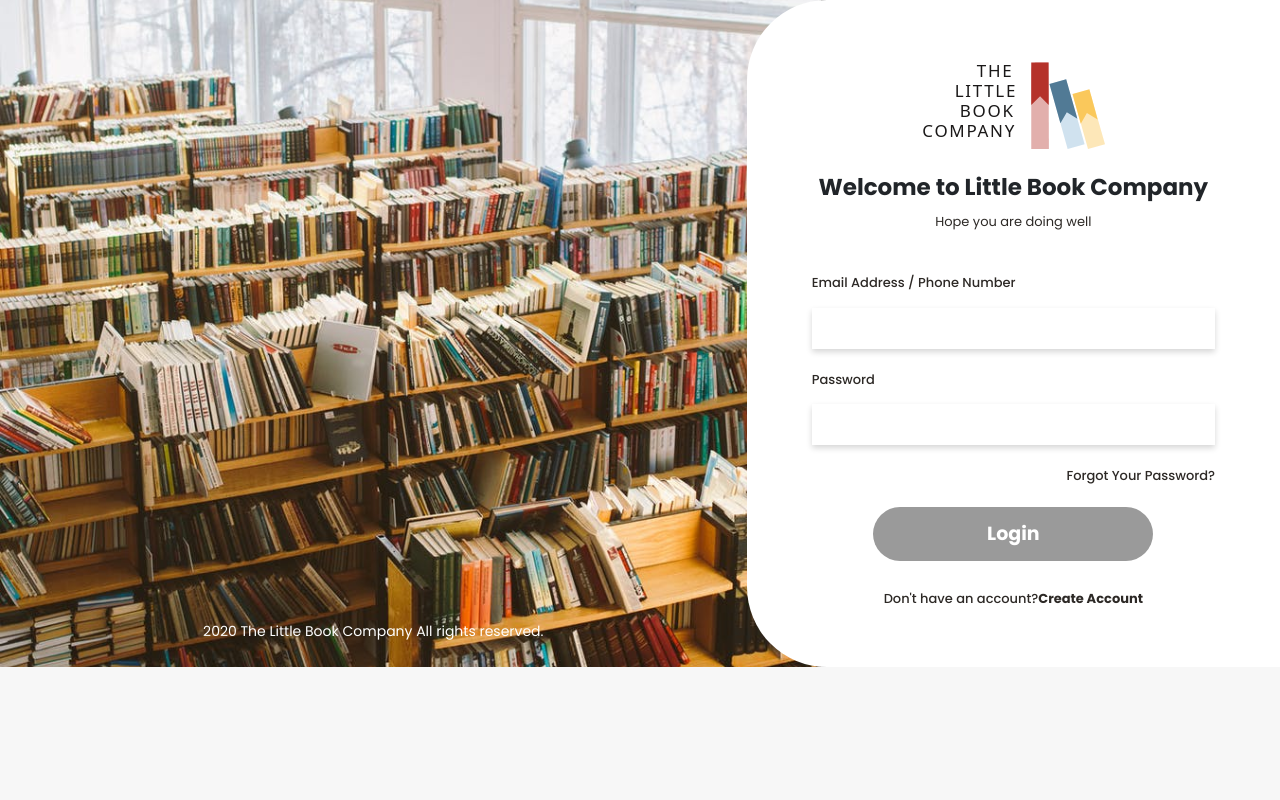
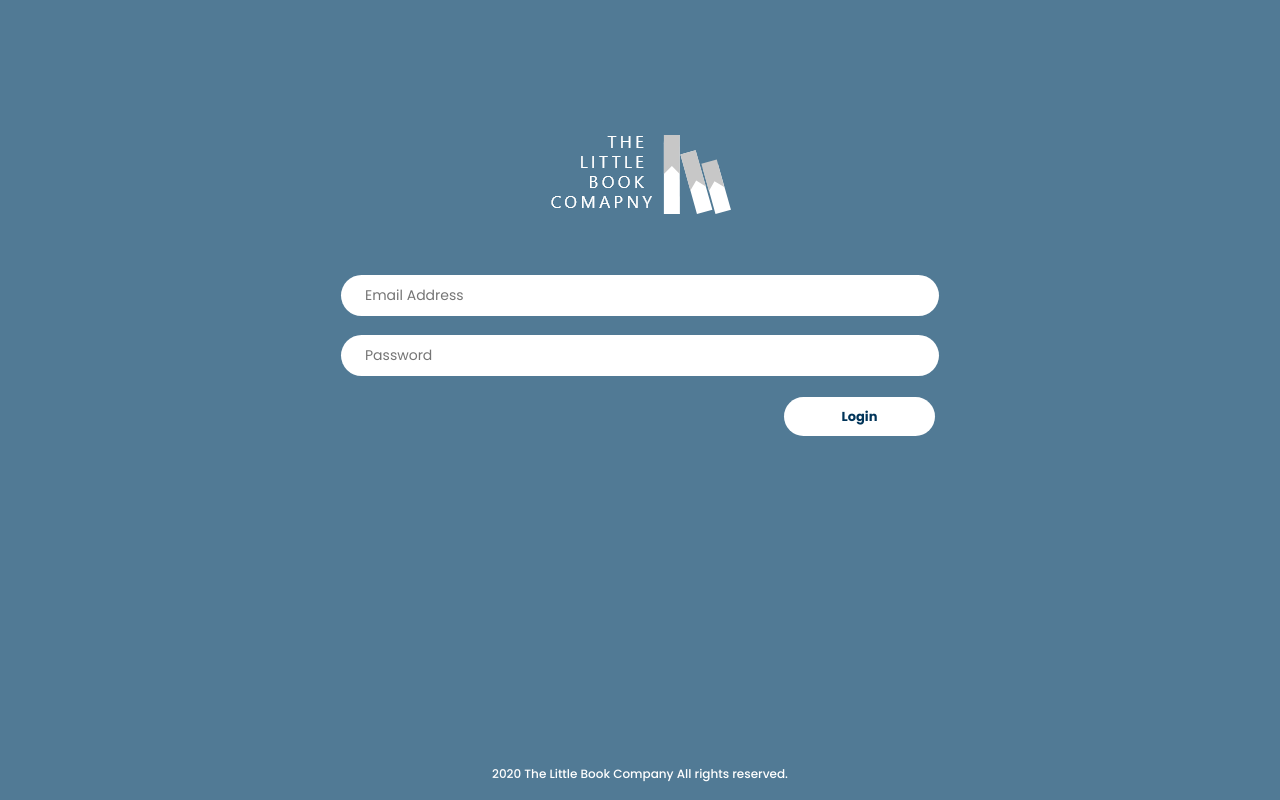
Before and after one commit to haseeb0300/OnlineEbookAdminPanel, a React (Create React App) app: page /login in a window 1280 px wide. Built offline with nearby package versions, Linux system fonts and the light colour scheme; a web font is replaced by a local one.

Commit message:
login page

```diff
--- a/src/assets/styles/base/_login.scss
+++ b/src/assets/styles/base/_login.scss
@@ -35,6 +35,15 @@
     padding-right: 50px;
         z-index: 1;
 }
+.login-container1{
+    background-color: #517A95;
+    padding-top: 123px;
+    padding-bottom: 52px;
+    padding-left: 50px;
+    padding-right: 50px;
+    z-index: 1;
+    height: 100vh;
+}
 .div-cotainer{
     background-color: gray;
     overflow: auto;
@@ -45,20 +54,39 @@
 
 }
 .login_text{
-    font-size: 13px;
-    color: #2D2926;
+    font-size: 12px;
+    color: #fff;
+
+}
+.lastText{
+    position: absolute !important;
+    left: 0px;
+    bottom: 10px;
+    right: 0px;
+}
+.forget_text{
+    font-size: 12px;
+    color: #fff;
+}
+.forget_text:hover{
+    opacity: 0.9;
+    cursor: pointer;
 }
 
 .logininout{
     height: 41px;
     border: none;
-    width: 100%;
-    box-shadow: 0px 3px 6px 0px #d6d6d6;
-    margin-top: 15px;
-    padding-left: 15px;
+    width: 52%;
+    /* box-shadow: 0px 3px 6px 0px #d6d6d6; */
+    margin-top: 19px;
+    padding-left: 24px;
+    color: #404040;
+    border-radius: 33px;
+    font-family: 'Poppins';
+    font-weight: 400;
 }
 .logininout:focus{
-    border: 2px solid #bb423b;
+    border: 2px solid #517A95;
 
 }
 
@@ -85,22 +113,23 @@
     background-color: #B5322A;
 }
 .login_btn{
-    height: 54px;
-    width: 280px;
+    height: 39px;
+    width: 151px;
     border-radius: 54px;
     border: none;
-    background-color: #9a9a9a;
-    font-size: 19px;
-    color: #fff;
+    background-color: white;
+    font-size: 13px;
+    color: #003459;
 }
 .login_btn:hover{
-    opacity: 0.7;
-    background-color: #B5322A;
+    background-color: #003459;
+    color: #fff;
 }
 .login_btn:focus{
     opacity: 1 ;
     outline: none;
-    background-color: #B5322A;
+    background-color: #003459;
+    color: #fff;
 
 }
 .registerbtn{
--- a/src/pages/Auth/Login.js
+++ b/src/pages/Auth/Login.js
@@ -3,7 +3,7 @@ import React, { Component } from 'react';
 import PropTypes from 'prop-types';
 import backgoround_img from '../../assets/images/Login/pexels-photo-3747505.svg'
 import backgoround_img_shadow from '../../assets/images/Login/loginbackground.svg'
-import logo from '../../assets/images/Login/logo.svg'
+import logo from '../../assets/images/Logo.png'
 import { Link, withRouter } from 'react-router-dom';
 import { loginUser } from '../../store/actions/authActions';
 
@@ -19,10 +19,10 @@ class Login extends Component {
         this.state = {
             email: '',
             password: '',
-            User_ID:'',
-            Full_Name:'',
-            Email:'',
-            profile:{},
+            User_ID: '',
+            Full_Name: '',
+            Email: '',
+            profile: {},
             errors: {},
             serverError: {},
             isSigningIn: false
@@ -110,53 +110,41 @@ class Login extends Component {
             <div className="div-cotainer">
                 <div className="col-xl-12 col-lg-12 col-md-12 col-sm-12 col-12   ">
                     <div className="row  ">
-                        <div className="col-xl-7 col-lg-6 col-md-6 col-sm-12 col-12 p-0  ">
+                        <div className=" col-12 p-0  text-center ">
+                            <div className="login-container1">
+                            {this.renderServerError()}
 
-
-                            <img className="Background_img" src={backgoround_img}></img>
-                            {/* <img className="Background_img" src={backgoround_img_shadow}></img> */}
-                            <p className="img_Text poppins_regular">2020 The Little Book Company  All rights reserved.</p>
-                        </div>
-                        <div className="col-xl-5 col-lg-6 col-md-12 col-sm-12 col-12 p-0  text-center ">
-                            <div className="login-container">
                                 <div className="col-xl-12 col-lg-12 col-md-12 col-sm-12 col-12  mt-2 ">
 
                                     <img src={logo}></img>
                                 </div>
-                                <div className="col-xl-12 col-lg-12 col-md-12 col-sm-12 col-12  mt-4 ">
-                                    <p className="welcome-text poppins_bold mb-0">Welcome to Little Book Company</p>
-                                    <p className="login_text poppins_regular mt-2  mb-0">Hope you are doing well</p>
 
-                                </div>
-                                {this.renderServerError()}
 
-                                <div className="col-xl-12 col-lg-12 col-md-12 col-sm-12 col-12  mt-5 text-left ">
-                                    <p className="login_text poppins_medium mt-2  mb-0">Email Address / Phone Number</p>
-                                    <input className="logininout" type="email" name="email" onChange={this.onChange}></input>
+                                <div className="col-xl-12 col-lg-12 col-md-12 col-sm-12 col-12  mt-5 text-center ">
+                                    <input className="logininout" type="email" name="email" onChange={this.onChange} placeholder="Email Address "></input>
                                     {errors.email && <div className="invaliderrorLogin">{errors.email}</div>}
 
-                                    <p className="login_text poppins_medium mt-4  mb-0">Password</p>
-                                    <input className="logininout" name="password" type="password" onChange={this.onChange}></input>
+                                    <input className="logininout" name="password" type="password" onChange={this.onChange} placeholder="Password"></input>
                                     {errors.password && <div className="invaliderrorLogin">{errors.password}</div>}
 
                                 </div>
-                                <div className="col-xl-12 col-lg-12 col-md-12 col-sm-12 col-12  mt-3 text-right ">
-                                    <p className="login_text poppins_medium mt-4  mb-0">Forgot Your Password?</p>
+                                <div className="col-md-9  col-12 p-0 mt-4 text-right ">
+                                    <button className="login_btn poppins_bold" onClick={this.onLogin}>Login</button>
 
 
                                 </div>
                                 <div className="col-xl-12 col-lg-12 col-md-12 col-sm-12 col-12  mt-4 ">
-                                  <button className="login_btn poppins_bold" onClick={this.onLogin}>Login</button>
+                                    {/* <button className="login_btn poppins_bold" onClick={this.onLogin}>Login</button> */}
 
                                 </div>
-                                <div className="col-xl-12 col-lg-12 col-md-12 col-sm-12 col-12  mt-4 ">
-
-                                <label className="login_text poppins_medium mt-2  mb-0">Don't have an account?
+                                <div className="col-xl-12 col-lg-12 col-md-12 col-sm-12 col-12  mt-4 lastText">
+                                    <label className="login_text poppins_medium ">2020 The Little Book Company  All rights reserved.</label>
+                                    {/* <label className="login_text poppins_medium mt-2  mb-0">Don't have an account?
                                 <Link to="/register">
 
                                 <label className="poppins_bold pointerr"> Create Account</label>
                                 </Link>
-                                </label>
+                                </label> */}
 
                                 </div>
 
```
Also changed, not shown: src/pages/Auth/Loginn.js (added, +190 -0 lines), src/assets/images/Logo.png (added). Lines whose indentation alone changed are shown as unchanged.
